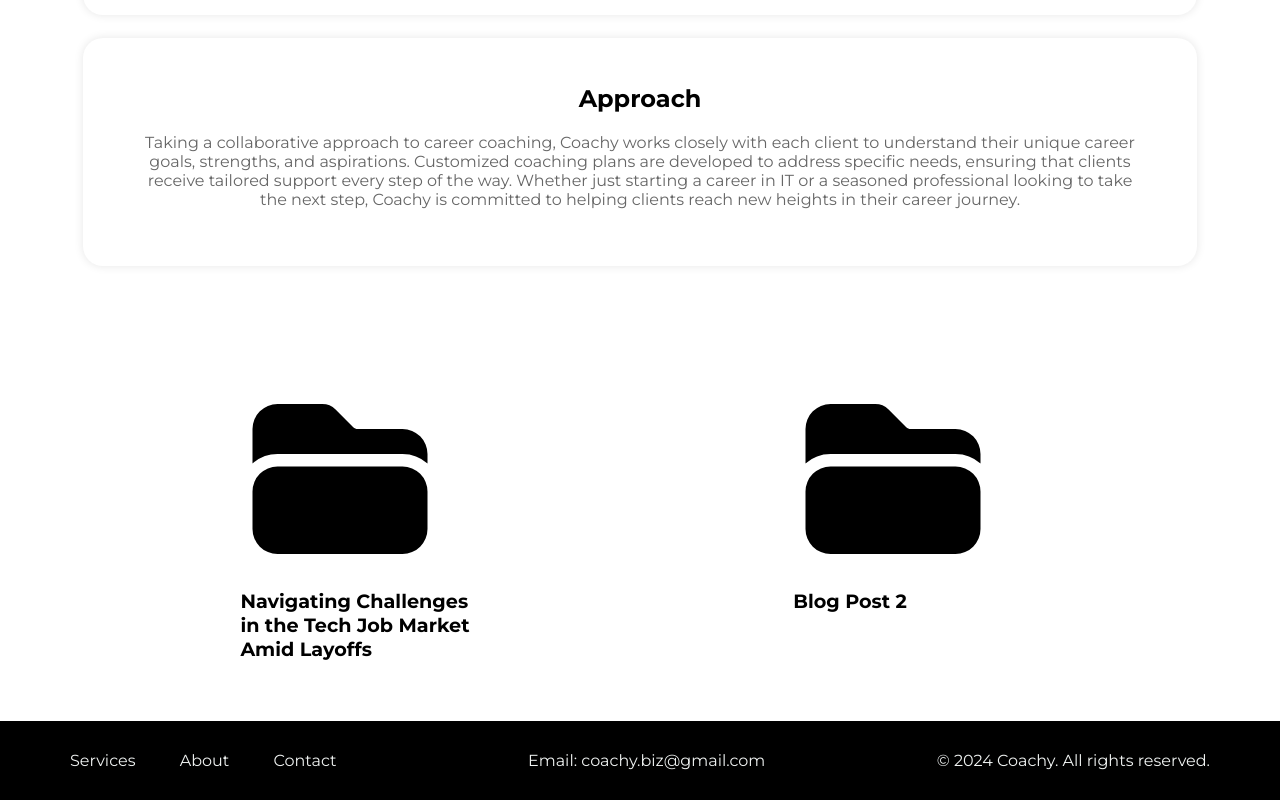
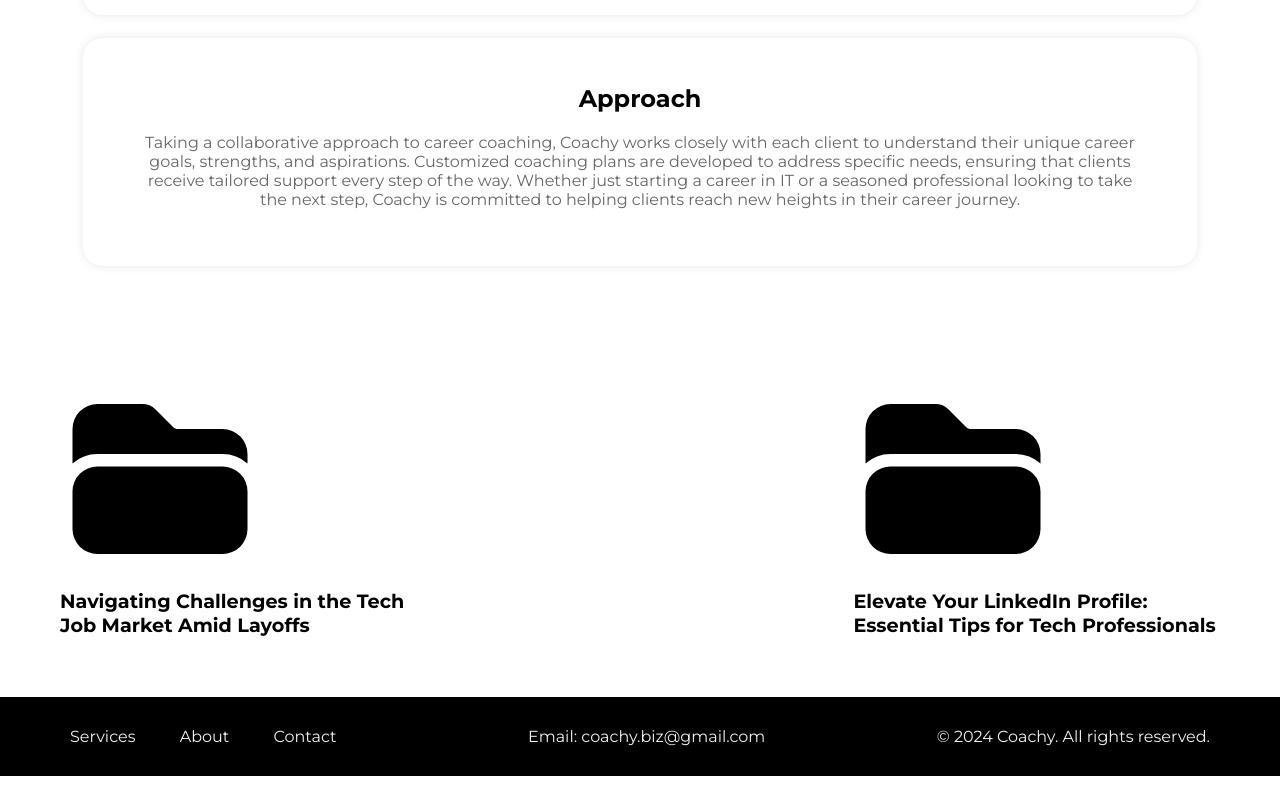
Before and after one commit to shikazie/coachy, a plain HTML site: page index.html in a window 1280 px wide. Shown: the part 1856-2656 px from the top of the page. After the commit the page ends 2632 px from the top, so only its background shows below. Drawn offline with Linux system fonts and the light colour scheme.

Commit message:
Update index.html

```diff
--- a/index.html
+++ b/index.html
@@ -125,7 +125,7 @@
       <!-- Blog Card 2 -->
       <div class="blog-card" data-post="post2">
         <div class="blog-card-image" style="background-image: url('media/HeroiconsFolderSolid.svg');"></div>
-        <h3 class="blog-card-title">Blog Post 2</h3>
+        <h3 class="blog-card-title">Elevate Your LinkedIn Profile: Essential Tips for Tech Professionals</h3>
       </div>
       <!-- Add more blog cards as needed -->
     </div>
```
